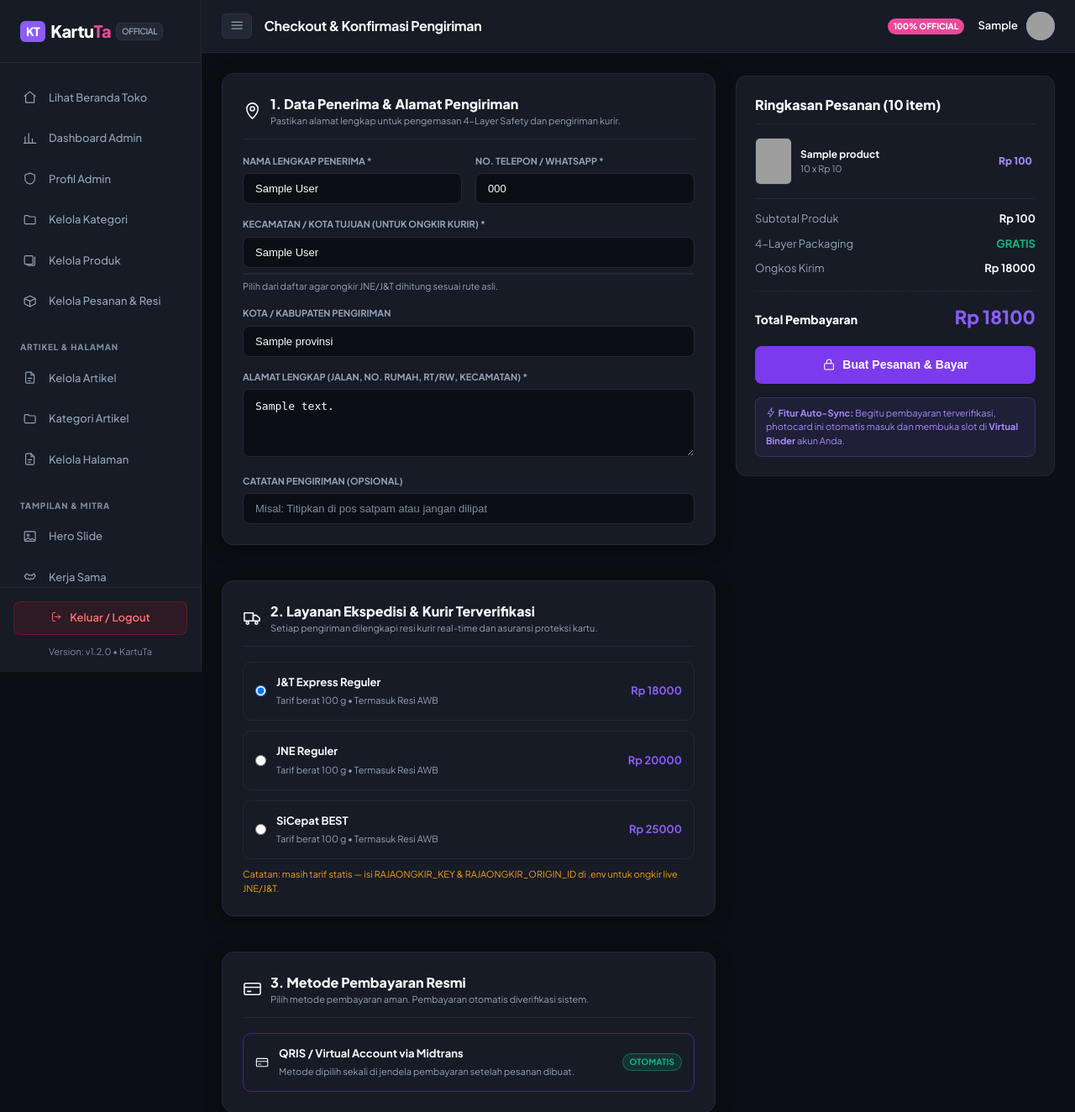
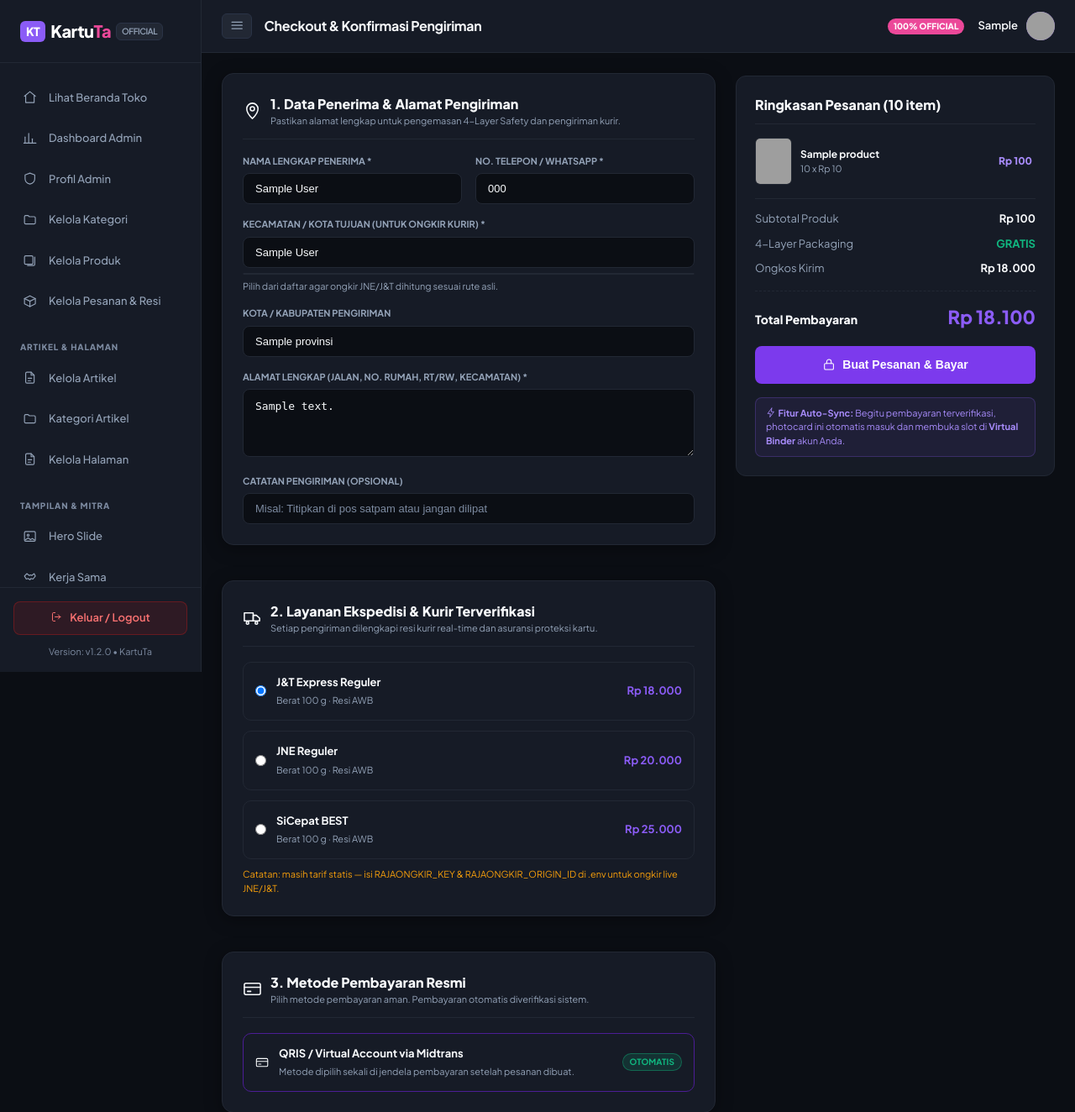
Before and after one commit to Fathiiathallah/Kartuta_ecommerce, a Django app: page /app/checkout/ in a window 1280 px wide. Shown: the top 1324 px of the page at 84% size. Run offline with Django 5.2, Linux system fonts and the light colour scheme; a user stored in the database is signed in; tables that the repository leaves empty hold one stand-in row (values such as "Sample post"); grey boxes are pictures that could not be loaded.

Commit message:
checkout: tarif live wajib pilih kecamatan, filter kargo GOKIL/JTR, format rupiah Indonesia, ETD dirapikan

```diff
--- a/app/rajaongkir_service.py
+++ b/app/rajaongkir_service.py
@@ -9,6 +9,7 @@ Kalau RAJAONGKIR_KEY / RAJAONGKIR_ORIGIN_ID kosong di settings, semua fungsi di
 sini mengembalikan kosong dan checkout memakai tarif statis COURIER_RATES.
 """
 import json
+import re
 import urllib.error
 import urllib.parse
 import urllib.request
@@ -20,6 +21,12 @@ BASE = "https://rajaongkir.komerce.id/api/v1"
 COURIERS = ("jne", "jnt", "sicepat")
 LABEL = {"jne": "JNE", "jnt": "J&T Express", "sicepat": "SiCepat"}
 TIMEOUT = 15
+
+
+def _bersihkan_etd(etd):
+    """RajaOngkir kirim '1 day' / '1-2 days' / '1 Hari' — sisakan angkanya saja."""
+    teks = re.sub(r'(?i)\b(days?|hari)\b', '', str(etd or '')).strip()
+    return teks.rstrip(' -')
 
 
 def is_enabled():
@@ -94,15 +101,18 @@ def shipping_options(destination_id, weight_gram):
             continue  # kurir tidak melayani rute ini
         for d in data.get("data") or []:
             cost = int(d.get("cost") or 0)
+            service_name = (d.get("service") or "").upper()
             # Lewati layanan kargo/truk (JNE JTR, SiCepat GOKIL) yang minimum ~10 kg
+            if "GOKIL" in service_name or service_name.startswith("JTR"):
+                continue
             if weight_gram <= 5000 and cost > 50000:
                 continue
             options.append({
-                "label": f"{LABEL.get(d.get('code'), d.get('code', '').upper())} {d.get('service', '')}".strip(),
+                "label": f"{LABEL.get(d.get('code'), d.get('code', '').upper())} {(d.get('service') or '').replace('CTCEYES', 'CTC YES').replace('CTCYES', 'CTC YES')}".strip(),
                 "courier": d.get("code", ""),
                 "service": d.get("service", ""),
                 "cost": cost,
-                "etd": str(d.get("etd") or ""),
+                "etd": _bersihkan_etd(d.get("etd")),
             })
     if options:
         cache.set(cache_key, options, 600)
--- /dev/null
+++ b/app/templatetags/rupiah.py
@@ -0,0 +1,12 @@
+from django import template
+
+register = template.Library()
+
+
+@register.filter
+def rupiah(nilai):
+    """Format angka jadi rupiah gaya Indonesia: 9000 -> '9.000'."""
+    try:
+        return f"{int(float(nilai)):,}".replace(',', '.')
+    except (TypeError, ValueError):
+        return nilai
--- a/app/views_pengguna.py
+++ b/app/views_pengguna.py
@@ -285,11 +285,15 @@ COURIER_RATES = {
 
 
 def _cart_shipping_options(user_client, cart_items):
-    """Opsi ongkir live dari RajaOngkir; fallback tarif statis kalau API belum aktif."""
+    """Opsi ongkir live dari RajaOngkir; fallback tarif statis hanya kalau API belum aktif."""
     total_weight = sum((item.product.weight or 500) * item.quantity for item in cart_items)
     options = rajaongkir_service.shipping_options(user_client.destination_id, total_weight)
     if options:
         return options, total_weight
+    if rajaongkir_service.is_enabled() and not user_client.destination_id:
+        # API aktif tapi kecamatan tujuan belum dipilih: jangan tampilkan tarif karangan
+        return [], total_weight
+    # API mati / kuota habis: pembeli tetap bisa checkout dengan tarif statis
     fallback = [{"label": k, "courier": "", "service": k, "cost": v, "etd": ""}
                 for k, v in COURIER_RATES.items()]
     return fallback, total_weight
--- a/core/settings.py
+++ b/core/settings.py
@@ -47,6 +47,7 @@ INSTALLED_APPS = [
     'django.contrib.sessions',
     'django.contrib.messages',
     'django.contrib.staticfiles',
+    'django.contrib.humanize',
     'app',
 ]
 
--- a/templates/pengguna/checkout.html
+++ b/templates/pengguna/checkout.html
@@ -1,4 +1,5 @@
 {% extends 'base.html' %}
+{% load humanize rupiah %}
 {% block title %}Checkout Pengiriman - KartuTa{% endblock %}
 {% block page_title %}Checkout & Konfirmasi Pengiriman{% endblock %}
 
@@ -74,14 +75,20 @@
                             <div>
                                 <strong style="color: var(--text-main); font-size: 13px; display: block;">{{ opt.label }}</strong>
                                 <span style="font-size: 11px; color: var(--text-secondary);">
-                                    {% if opt.etd %}Estimasi {{ opt.etd }} Hari Kerja{% else %}Tarif berat {{ total_weight }} g{% endif %} • Termasuk Resi AWB
+                                    {% if opt.etd %}Estimasi {{ opt.etd }} hari kerja{% else %}Berat {{ total_weight }} g{% endif %} &middot; Resi AWB
                                 </span>
                             </div>
                         </div>
-                        <strong style="color: var(--primary); font-size: 13px;">Rp {{ opt.cost|floatformat:0 }}</strong>
+                        <strong style="color: var(--primary); font-size: 13px; white-space: nowrap;">Rp {{ opt.cost|rupiah }}</strong>
                     </label>
                     {% empty %}
-                    <p style="font-size: 12px; color: var(--text-secondary);">Layanan kurir belum tersedia. Pilih kecamatan tujuan di atas dulu.</p>
+                    <p style="font-size: 12px; color: var(--text-secondary);">
+                        {% if ongkir_live %}
+                            Tarif muncul setelah kamu memilih kecamatan tujuan di bagian alamat di atas.
+                        {% else %}
+                            Layanan kurir belum tersedia. Pilih kecamatan tujuan di atas dulu.
+                        {% endif %}
+                    </p>
                     {% endfor %}
                 </div>
                 {% if not ongkir_live %}
@@ -132,10 +139,10 @@
                         </div>
                         <div style="flex: 1; min-width: 0;">
                             <div style="font-weight: 700; color: var(--text-main); white-space: nowrap; overflow: hidden; text-overflow: ellipsis;">{{ item.product.name }}</div>
-                            <div style="font-size: 11px; color: var(--text-secondary);">{{ item.quantity }} x Rp {{ item.product.price|floatformat:0 }}</div>
+                            <div style="font-size: 11px; color: var(--text-secondary);">{{ item.quantity }} x Rp {{ item.product.price|rupiah }}</div>
                         </div>
                         <div style="font-weight: 800; color: var(--text-hint);">
-                            Rp {{ item.subtotal|floatformat:0 }}
+                            Rp {{ item.subtotal|rupiah }}
                         </div>
                     </div>
                 {% endfor %}
@@ -145,7 +152,7 @@
             <div style="display: flex; flex-direction: column; gap: 10px; font-size: 13px; border-top: 1px solid var(--border-dark); padding-top: 14px;">
                 <div style="display: flex; justify-content: space-between; color: var(--text-secondary);">
                     <span>Subtotal Produk</span>
-                    <strong style="color: var(--text-main);">Rp {{ subtotal|floatformat:0 }}</strong>
+                    <strong style="color: var(--text-main);">Rp {{ subtotal|rupiah }}</strong>
                 </div>
                 <div style="display: flex; justify-content: space-between; color: var(--text-secondary);">
                     <span>4-Layer Packaging</span>
@@ -153,14 +160,14 @@
                 </div>
                 <div style="display: flex; justify-content: space-between; color: var(--text-secondary);">
                     <span>Ongkos Kirim</span>
-                    <strong style="color: var(--text-main);" id="shipping-display">Rp {{ default_shipping_cost|floatformat:0 }}</strong>
+                    <strong style="color: var(--text-main);" id="shipping-display">Rp {{ default_shipping_cost|rupiah }}</strong>
                 </div>
             </div>
 
             <!-- Grand Total -->
             <div style="margin-top: 16px; padding-top: 14px; border-top: 1px dashed var(--border-dark); display: flex; justify-content: space-between; align-items: baseline;">
                 <span style="font-size: 14px; font-weight: 800; color: var(--text-main);">Total Pembayaran</span>
-                <span style="font-size: 22px; font-weight: 900; color: var(--primary);" id="grand-total-display">Rp {{ grand_total|floatformat:0 }}</span>
+                <span style="font-size: 22px; font-weight: 900; color: var(--primary);" id="grand-total-display">Rp {{ grand_total|rupiah }}</span>
             </div>
 
             <!-- Submit Button -->
@@ -185,6 +192,18 @@
         const grandTotal = subtotal + cost;
         document.getElementById('grand-total-display').innerText = 'Rp ' + grandTotal.toLocaleString('id-ID');
     }
+
+    // Jangan biarkan submit tanpa layanan kurir (mis. kecamatan belum dipilih)
+    (function () {
+        const form = document.querySelector('form[method="POST"]');
+        if (!form) return;
+        form.addEventListener('submit', function (e) {
+            if (!document.querySelector('input[name="courier_service"]:checked')) {
+                e.preventDefault();
+                alert('Pilih kecamatan tujuan dulu, lalu pilih layanan kurir yang muncul.');
+            }
+        });
+    })();
 
     // Autocomplete kecamatan tujuan -> reload dengan ongkir sesuai rute
     (function () {
```
Also changed, not shown: app/tests_ecommerce.py (+8 -0 lines), app/templatetags/__init__.py (added).
